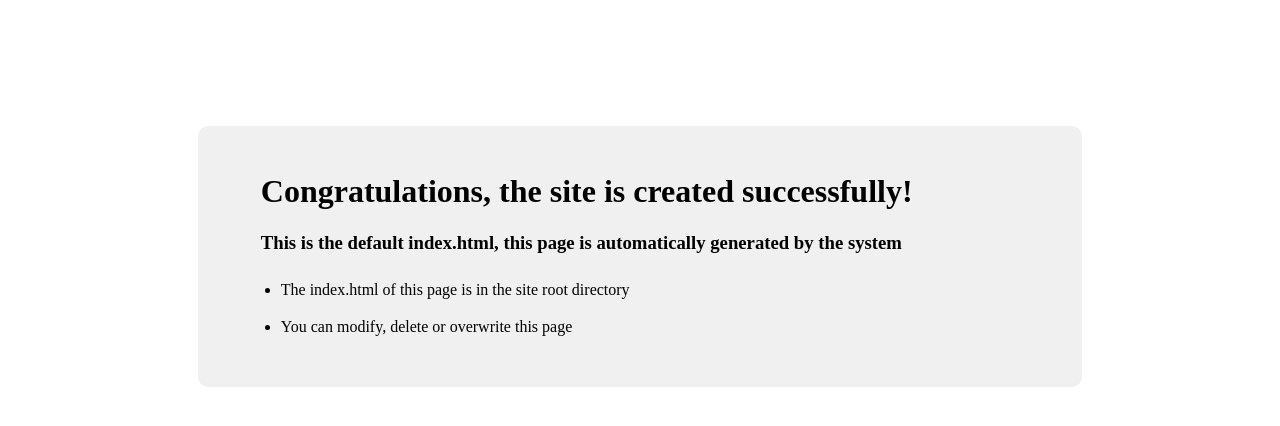
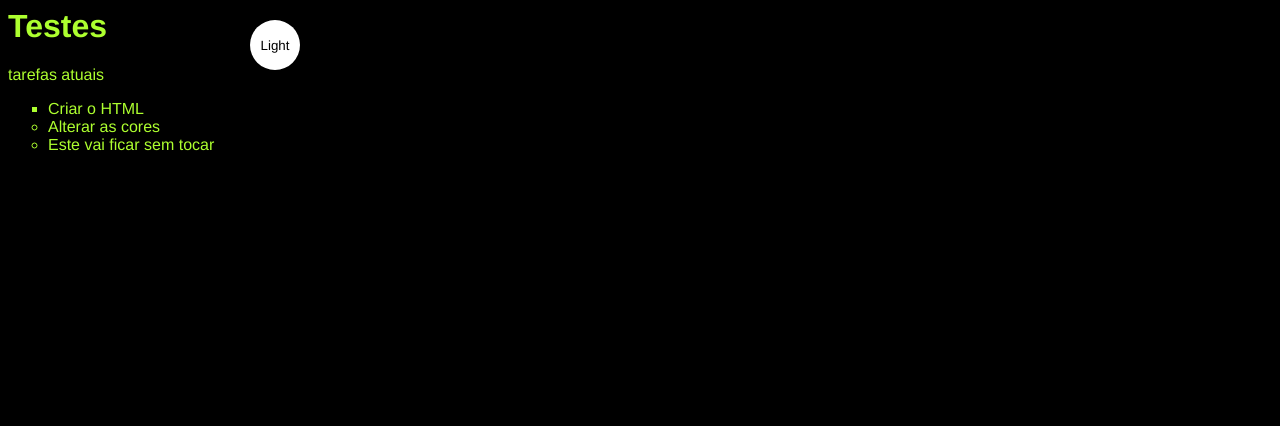
Before and after one commit to Joao-J/jogo-js, a plain HTML site: page index.html in a window 1280 px wide. Drawn offline with Linux system fonts and the light colour scheme.

Commit message:
teste fundaçao bradesco kkkk

```diff
--- /dev/null
+++ b/app.js
@@ -0,0 +1,16 @@
+'use strict'
+const switcher = document.querySelector(".btn");
+switcher.addEventListener("click",function(){
+
+    var className = document.body.className;
+
+    if(className == "light_theme"){
+        document.body.classList.replace(className,'dark_theme')
+        switcher.textContent = "Light";
+    }else{
+        switcher.textContent = "Dark";
+        document.body.classList.replace(className,'light_theme')
+    };
+
+console.log('nome atual da classe: ' + className);
+});
--- a/index.html
+++ b/index.html
@@ -1,55 +1,19 @@
-<!doctype html>
-<html>
-<head>
-    <meta charset="utf-8">
-    <title>Site is created successfully! </title>
-    <style>
-        .container {
-            width: 60%;
-            margin: 10% auto 0;
-            background-color: #f0f0f0;
-            padding: 2% 5%;
-            border-radius: 10px
-        }
-
-        ul {
-            padding-left: 20px;
-        }
-
-            ul li {
-                line-height: 2.3
-            }
-
-        a {
-            color: #20a53a
-        }
-        .footer {
-			/* position: absolute;
-			left: 0;
-			bottom: 32px;
-			width: 100%; */
-			margin-top: 24px;
-			text-align: center;
-			font-size: 12px;
-		}
-		.footer .btlink {
-			color: #20a53a;
-			text-decoration: none;
-		}
-    </style>
-</head>
-<body>
-    <div class="container">
-        <h1>Congratulations, the site is created successfully! </h1>
-        <h3>This is the default index.html, this page is automatically generated by the system</h3>
-        <ul>
-            <li>The index.html of this page is in the site root directory</li>
-            <li>You can modify, delete or overwrite this page</li>
-        </ul>
-    </div>
-    <!--<div class="footer">
-    	Power by
-    	<a class="btlink" href="https://www.aapanel.com/new/download.html?invite_code=aapanele" target="_blank">aaPanel (The Free, Efficient and secure hosting control panel)</a>
-    </div> -->
-</body>
+<html lang="pt">
+    <head>
+<meta charset="utf-8">
+<title>Tenata</title>
+<link rel="stylesheet" href="main.css">
+    </head>
+    <body class="dark_theme">
+<h1>Testes</h1>
+<p id="msg">tarefas atuais</p>
+<ul>
+    <li class="list">Criar o HTML</li>
+    <li class="lis">Alterar as cores</li>
+    <li>Este vai ficar sem tocar</li>
+    <button class="btn">Light</button>
+    </body>
+</ul>
+<script src="app.js"></script>
+<noscript>precisa habilitar o javascript para funcionar</noscript>
 </html>
--- /dev/null
+++ b/main.css
@@ -0,0 +1,55 @@
+body{
+background: var(--bg);
+}
+
+ul{
+font-family: 'Courier New';
+}
+
+li{
+    list-style: circle;
+}
+
+.list{
+list-style: square;
+}
+
+.light_theme{
+    --bg: var(--green);
+    --fontColor: var(--black);
+    --btnBg: var(--black);
+    --btnfontColor: var(--white);
+}
+.dark_theme{
+    --bg: var(--black);
+    --fontColor: var(--green);
+        --btnBg: var(--white);
+    --btnfontColor: var(--black);
+}
+
+:root{
+--green: greenyellow;
+--white: white;
+--black: black;
+}
+
+*{
+ color: var(--fontColor);
+ font-family: Helvetica;
+}
+
+.btn{
+    position: absolute;
+    top: 20px;
+    left: 250px;
+    height: 50px;
+    width: 50px;
+    border-radius: 50%;
+    border: none;
+    color: var(--btnfontColor);
+    background: var(--btnBg);
+}
+
+.bnt:focus{
+outline-style: none;
+}
```
